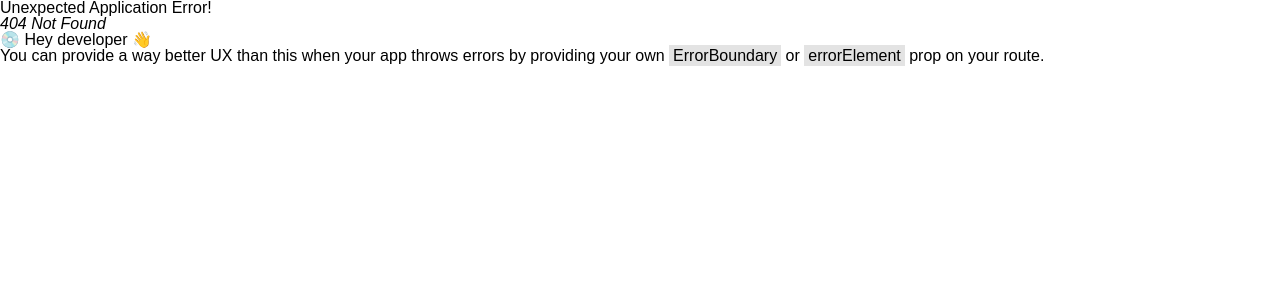
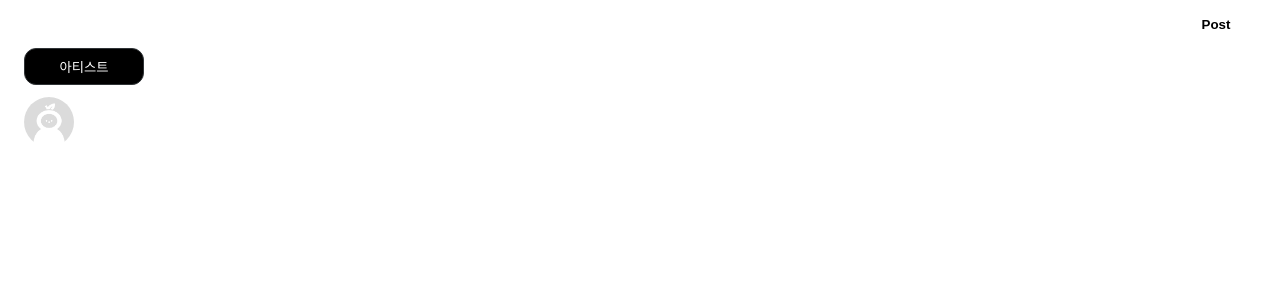
Before and after one commit to samweol/mwamwayababmeokuh-FE, a React (Vite) app: page /post/write in a window 1280 px wide. Before the commit this address had no page. Shown: the top 300 px of the page. Built offline with nearby package versions, Linux system fonts and the light colour scheme.

Commit message:
FEAT: 컴포넌트 제작
- 셀렉트박스 커스텀
- 포스트 입력 필드

```diff
--- /dev/null
+++ b/src/components/SelectBox/SelectBox.jsx
@@ -0,0 +1,39 @@
+import { useState } from "react";
+import "./SelectBox.scss";
+import SelectItem from "./SelectItem";
+
+export default function SelectBox(props) {
+  const [isActiveSelectBox, setIsActiveSelectBox] = useState(false);
+  const { selected, onSelectHandler } = props;
+
+  // 더미데이터
+  const artist = ["레드벨벳", "루시", "르세라핌", "뉴진스", "데이식스"];
+
+  const selectItemList = artist.map((item) => (
+    <SelectItem
+      key={item}
+      artist={item}
+      onSelectHandler={() => {
+        onSelectHandler(item);
+        setIsActiveSelectBox(false);
+      }}
+    />
+  ));
+
+  const onClickSelectButton = () => {
+    setIsActiveSelectBox(!isActiveSelectBox);
+  };
+  return (
+    <div className="select-cont">
+      <button
+        className={`select-btn ${selected.length && "selected"}`}
+        onClick={onClickSelectButton}
+      >
+        {selected === "" ? "아티스트" : selected}
+      </button>
+      <ul className={`select-list ${isActiveSelectBox && "active"}`}>
+        {selectItemList}
+      </ul>
+    </div>
+  );
+}
--- /dev/null
+++ b/src/components/SelectBox/SelectBox.scss
@@ -0,0 +1,40 @@
+@use "../../styles/color";
+
+div.select-cont {
+  position: relative;
+  width: 120px;
+  margin-bottom: 12px;
+  button.select-btn {
+    width: 100%;
+    padding: 8px 12px;
+    background-color: color.$dark-mode-bg;
+    color: color.$font-white;
+    border: 1px solid color.$border-dark-gray;
+    border-radius: 12px;
+    cursor: pointer;
+    /* 말줄임 */
+    white-space: nowrap;
+    text-overflow: ellipsis;
+    overflow: hidden;
+  }
+
+  button.select-btn.selected {
+    background-color: color.$point-color;
+  }
+
+  ul.select-list {
+    position: absolute;
+    display: none;
+    overflow: hidden;
+    width: 100%;
+    list-style: none;
+    margin-top: 8px;
+    border-radius: 12px;
+    border: 1px solid color.$border-dark-gray;
+    background-color: color.$dark-mode-bg;
+  }
+
+  ul.select-list.active {
+    display: block;
+  }
+}
--- /dev/null
+++ b/src/components/SelectBox/SelectItem.jsx
@@ -0,0 +1,16 @@
+import "./SelectItem.scss";
+export default function SelectItem(props) {
+  const { artist, onSelectHandler } = props;
+  return (
+    <li className="select-item">
+      <button
+        className="select-item-btn"
+        onClick={() => {
+          onSelectHandler("레드벨벳");
+        }}
+      >
+        {artist}
+      </button>
+    </li>
+  );
+}
--- /dev/null
+++ b/src/components/SelectBox/SelectItem.scss
@@ -0,0 +1,13 @@
+@use "../../styles/color";
+
+li.select-item {
+  button.select-item-btn {
+    width: 100%;
+    padding: 12px 8px;
+    color: color.$font-white;
+  }
+
+  button.select-item-btn:hover {
+    background-color: color.$point-color;
+  }
+}
--- a/src/pages/Home/components/WriteButton/WriteButton.jsx
+++ b/src/pages/Home/components/WriteButton/WriteButton.jsx
@@ -1,9 +1,15 @@
 import "./WriteButton.scss";
+import useNavigatePage from "../../../../hooks/useNavigatePage";
 
-export default function WriteButton(props) {
-  const { onClickHandler } = props;
+export default function WriteButton() {
+  const { navigatePage } = useNavigatePage();
   return (
-    <button className="write-button" onClick={onClickHandler}>
+    <button
+      className="write-button"
+      onClick={() => {
+        navigatePage("/post/write");
+      }}
+    >
       글쓰기
     </button>
   );
--- /dev/null
+++ b/src/pages/WritePost/components/PostInput/PostInput.jsx
@@ -0,0 +1,11 @@
+import "./PostInput.scss";
+import ProfileImage from "../../../../assets/images/image.png";
+
+export default function PostInput() {
+  return (
+    <article className="postinput-cont">
+      <img className="postinput-profile" src={ProfileImage} alt="" />
+      <textarea className="postinput-textarea"></textarea>
+    </article>
+  );
+}
--- /dev/null
+++ b/src/pages/WritePost/components/PostInput/PostInput.scss
@@ -0,0 +1,21 @@
+@use "../../../../styles/color";
+
+article.postinput-cont {
+  display: flex;
+  gap: 8px;
+  img.postinput-profile {
+    width: 50px;
+    height: 50px;
+    border-radius: 100%;
+  }
+
+  textarea.postinput-textarea {
+    border: none;
+    width: 100%;
+    min-height: 150px;
+    padding: 8px 12px;
+    font-size: 16px;
+    color: color.$font-white;
+    resize: none;
+  }
+}
--- /dev/null
+++ b/src/pages/WritePost/pages/WritePost.jsx
@@ -0,0 +1,20 @@
+import Layout from "../../../components/Layout/Layout";
+import LayoutContent from "../../../components/Layout/LayoutContent";
+import Header from "../../../components/Header/Header";
+import PostInput from "../components/PostInput/PostInput";
+import SelectBox from "../../../components/SelectBox/SelectBox";
+import { useState } from "react";
+
+export default function WritePost() {
+  const [selected, setSelected] = useState("");
+
+  return (
+    <Layout>
+      <Header buttonText="Post" />
+      <LayoutContent padding={true}>
+        <SelectBox selected={selected} onSelectHandler={setSelected} />
+        <PostInput />
+      </LayoutContent>
+    </Layout>
+  );
+}
--- a/src/routes/Router.jsx
+++ b/src/routes/Router.jsx
@@ -8,6 +8,7 @@ import EditProfile from "../pages/EditProfile/pages/EditProfile";
 import SelectArtist from "../pages/SelectArtist/pages/SelectArtist";
 import Home from "../pages/Home/pages/Home";
 import Profile from "../pages/Profile/pages/Profile";
+import WritePost from "../pages/WritePost/pages/WritePost";
 
 export default function Router() {
   const router = createBrowserRouter([
@@ -18,6 +19,10 @@ export default function Router() {
     {
       path: "/home",
       element: <Home />,
+    },
+    {
+      path: "/post/write",
+      element: <WritePost />,
     },
     {
       path: "/signin",
```
